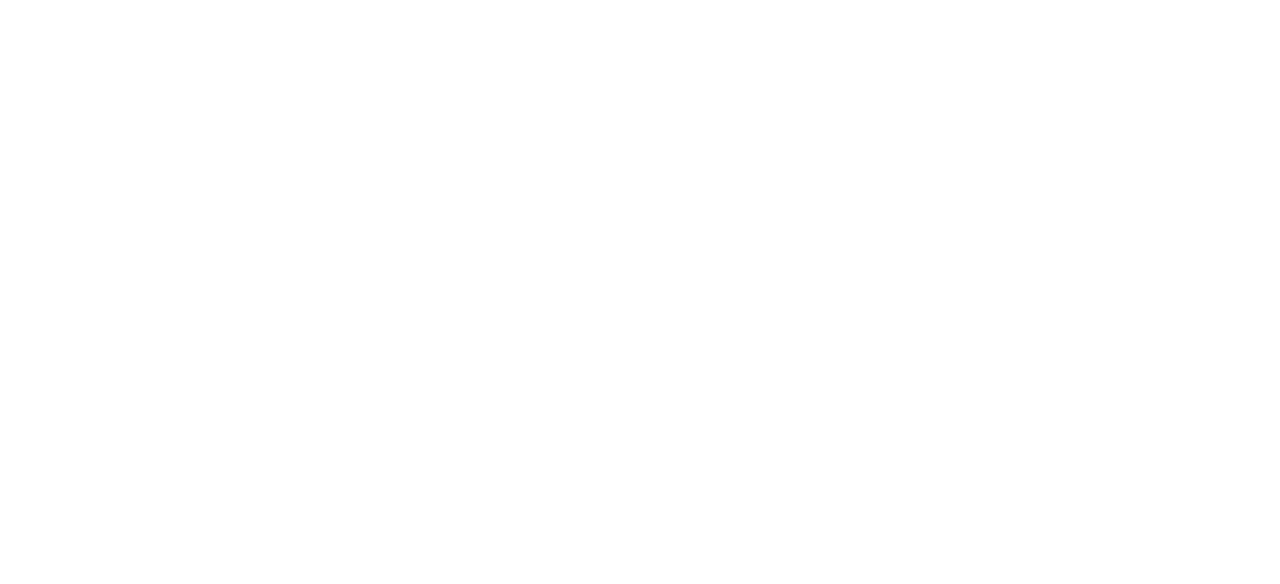
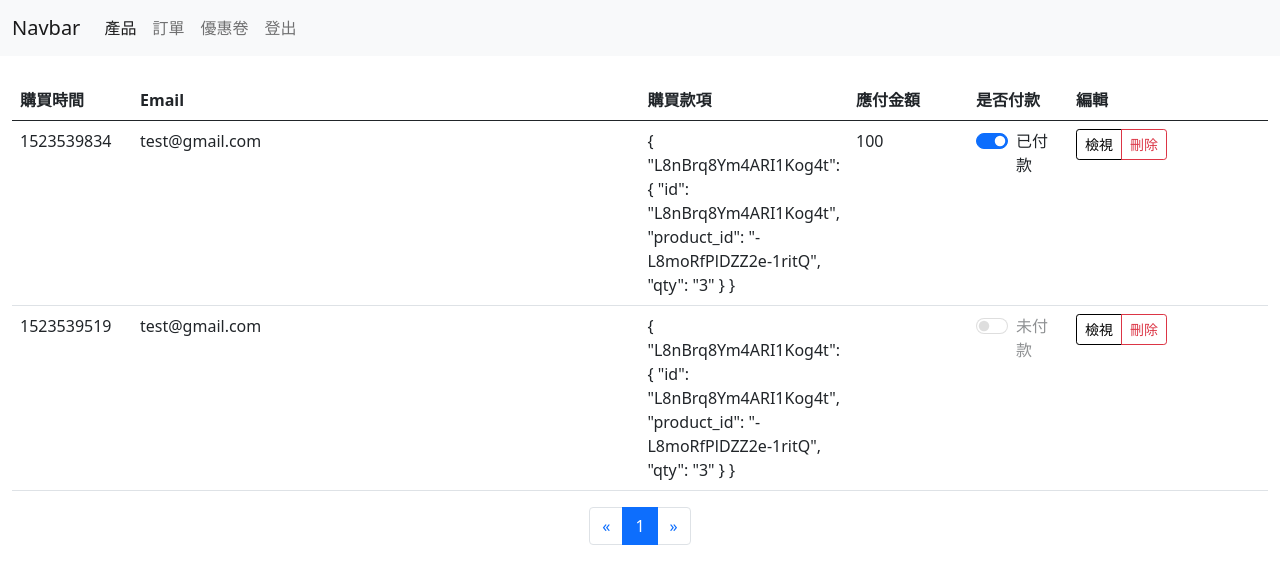
Before and after one commit to kdcl/dopon-project, a Vue app: page /#/dashboard/orders in a window 1280 px wide. Before the commit this address had no page. Shown: the top 584 px of the page. Built offline with nearby package versions, Linux system fonts and the light colour scheme; no server answers.

Commit message:
add order page

```diff
--- a/src/components/Navbar.vue
+++ b/src/components/Navbar.vue
@@ -8,10 +8,14 @@
     <div class="collapse navbar-collapse" id="navbarNav">
       <ul class="navbar-nav">
         <li class="nav-item">
-          <a class="nav-link active" aria-current="page" href="#">Home</a>
+          <a class="nav-link active" aria-current="page" href="#">產品</a>
         </li>
         <li class="nav-item">
-          <a class="nav-link" href="#">Features</a>
+          <!-- <a class="nav-link" href="#">訂單</a> -->
+          <router-link class="nav-link" to="/dashboard/orders">訂單</router-link>
+        </li>
+        <li class="nav-item">
+          <a class="nav-link" href="#">優惠卷</a>
         </li>
         <li class="nav-item">
           <a class="nav-link" href="#" @click.prevent="logout">登出</a>
--- /dev/null
+++ b/src/components/OrderModal.vue
@@ -0,0 +1,134 @@
+<template>
+<!-- <div>fuck</div> -->
+   <div class="modal fade" id="productModal" tabindex="-1" role="dialog"
+      aria-labelledby="exampleModalLabel" aria-hidden="true" ref="modal">
+    <div class="modal-dialog modal-xl" role="document">
+      <div class="modal-content border-0">
+        <div class="modal-header bg-dark text-white">
+          <h5 class="modal-title" id="exampleModalLabel">
+            <span>訂單細節</span>
+          </h5>
+          <button type="button" class="btn-close"
+                  data-bs-dismiss="modal" aria-label="Close"></button>
+        </div>
+        <div class="modal-body">
+          <div class="row">
+            <div class="col-md-4">
+              <h3>用戶資料</h3>
+              <table class="table">
+                <tbody v-if="tempOrder.user">
+                  <tr>
+                    <th style="width: 100px;">姓名</th>
+                    <td>{{ tempOrder.user.name }}</td>
+                  </tr>
+                  <tr>
+                    <th>Email</th>
+                    <td>{{ tempOrder.user.email }}</td>
+                  </tr>
+                  <tr>
+                    <th>電話</th>
+                    <td>{{ tempOrder.user.tel }}</td>
+                  </tr>
+                  <tr>
+                    <th>地址</th>
+                    <td>{{ tempOrder.user.address }}</td>
+                  </tr>
+                </tbody>
+              </table>
+            </div>
+            <div class="col-md-8">
+              <h3>訂單細節</h3>
+              <table class="table">
+                <tbody>
+                  <tr>
+                    <th style="width: 100px">訂單編號</th>
+                    <td>{{ tempOrder.id }}</td>
+                  </tr>
+                  <tr>
+                    <th>下單時間</th>
+                    <td>{{ $filters.date(tempOrder.create_at)}}</td>
+                  </tr>
+                  <tr>
+                    <th>付款時間</th>
+                    <td>
+                      <span v-if="tempOrder.paid_date">
+                        {{ $filters.date(tempOrder.paid_date) }}
+                      </span>
+                      <span v-else>時間不正確</span>
+                    </td>
+                  </tr>
+                  <tr>
+                    <th>付款狀態</th>
+                    <td>
+                      <strong v-if="tempOrder.is_paid" class="text-success">已付款</strong>
+                      <span v-else class="text-muted">尚未付款</span>
+                    </td>
+                  </tr>
+                  <tr>
+                    <th>總金額</th>
+                    <td>
+                      {{ $filters.currency(tempOrder.total) }}
+                    </td>
+                  </tr>
+                </tbody>
+              </table>
+              <h3>選購商品</h3>
+              <table class="table">
+                <thead>
+                  <tr>
+                  </tr>
+                </thead>
+                <tbody>
+                  <tr v-for="item in tempOrder.products" :key="item.id">
+                    <th>
+                      {{ item.product.title }}
+                    </th>
+                    <td>
+                      {{ item.qty }} / {{ item.product.unit }}
+                    </td>
+                    <td class="text-end">
+                      {{ $filters.currency(item.final_total) }}
+                    </td>
+                  </tr>
+                </tbody>
+              </table>
+            </div>
+          </div>
+        </div>
+        <div class="modal-footer">
+          <button type="button" class="btn btn-outline-secondary"
+                  data-bs-dismiss="modal">取消
+          </button>
+          <button type="button" class="btn btn-primary"
+                  @click="$emit('update-order', tempOrder)">確認</button>
+        </div>
+      </div>
+    </div>
+  </div>
+</template>
+<script>
+import modalMixin from '@/mixins/modalMixin'
+
+export default {
+  mixins: [modalMixin],
+  inject: ['emitter'],
+  props: {
+    order: Object,
+    default: function () {
+      return { }
+    }
+  },
+  data () {
+    return {
+      tempOrder: {},
+      isPaid: false
+    }
+  },
+  watch: {
+    order () {
+      this.tempOrder = this.order
+      this.isPaid = this.tempOrder.is_paid
+    }
+  }
+}
+</script>
--- a/src/main.js
+++ b/src/main.js
@@ -2,11 +2,16 @@
 import axios from 'axios'
 import VueAxios from 'vue-axios'
 import Loading from 'vue3-loading-overlay'
+import { currency, date } from './methods/filters'
 import 'vue3-loading-overlay/dist/vue3-loading-overlay.css'
 import App from './App.vue'
 import router from './router'
 
 const app = createApp(App)
+app.config.globalProperties.$filters = {
+  date,
+  currency
+}
 app.use(VueAxios, axios)
 app.use(router)
 app.component('Loading', Loading)
--- /dev/null
+++ b/src/methods/filters.js
@@ -0,0 +1,9 @@
+export function currency (num) {
+  const n = parseInt(num, 10)
+  return `${n.toFixed(0).replace(/./g, (c, i, a) => (i && c !== '.' && ((a.length - i) % 3 === 0) ? `, ${c}`.replace(/\s/g, '') : c))}`
+}
+
+export function date (time) {
+  const localDate = new Date(time * 1000)
+  return localDate.toLocaleDateString()
+}
--- a/src/router/index.js
+++ b/src/router/index.js
@@ -28,6 +28,10 @@
       {
         path: 'products',
         component: () => import('../views/Products.vue')
+      },
+      {
+        path: 'orders',
+        component: () => import('../views/Orders.vue')
       }
     ]
   }
--- /dev/null
+++ b/src/views/Orders.vue
@@ -0,0 +1,167 @@
+<template>
+  <!-- <Loading :active="isLoading"></Loading> -->
+  <table class="table mt-4">
+  <thead>
+    <tr>
+      <th width="120">購買時間</th>
+      <th>Email</th>
+      <th width="120">購買款項</th>
+      <th width="120">應付金額</th>
+      <th width="100">是否付款</th>
+      <th width="200">編輯</th>
+    </tr>
+  </thead>
+  <tbody>
+    <tr v-for="item in orders" :key="item.id">
+      <td>{{item.create_at}}</td>
+      <td>{{item.user.email}}</td>
+      <td class="text-right">
+        {{item.products}}
+      </td>
+      <td class="text-right">
+        {{ item.total }}
+      </td>
+      <td>
+        <div class="form-check form-switch">
+          <input class="form-check-input" type="checkbox" id="flexSwitchCheckDefault" :checked="item.is_paid ? '' : disabled" :disabled="!item.is_paid">
+          <label class="form-check-label" for="flexSwitchCheckDefault">{{item.is_paid ? '已付款': '未付款'}}</label>
+        </div>
+      </td>
+      <td>
+        <div class="btn-group">
+          <button class="btn btn-outline-primary btn-sm" @click="openOrderModal(item)">檢視</button>
+          <button class="btn btn-outline-danger btn-sm" @click="openDelModal(item)">刪除</button>
+        </div>
+      </td>
+    </tr>
+  </tbody>
+</table>
+<Pagination :pages="pagination" @emit-updatePage="getOrders"/>
+<order-modal ref="orderModal" :order="tempOrder" @update-order="updateOrder"></order-modal>
+<del-modal ref="delModal" :item="tempOrder" @del-item="deleteOrder"></del-modal>
+</template>
+
+<script>
+import Pagination from '../components/Pagination.vue'
+import OrderModal from '../components/OrderModal.vue'
+import DelModal from '../components/DelModal.vue'
+const ordersJson = {
+  success: true,
+  orders: [
+    {
+      create_at: 1523539834,
+      id: '-L9u2EUkQSoEmW7QzGLF',
+      is_paid: true,
+      message: '這是留言',
+      paid_date: 1523539924,
+      payment_method: 'credit_card',
+      products: {
+        L8nBrq8Ym4ARI1Kog4t: {
+          id: 'L8nBrq8Ym4ARI1Kog4t',
+          product_id: '-L8moRfPlDZZ2e-1ritQ',
+          qty: '3'
+        }
+      },
+      total: 100,
+      user: {
+        address: 'kaohsiung',
+        email: 'test@gmail.com',
+        name: 'test',
+        tel: '0912346768'
+      },
+      num: 1
+    },
+    {
+      create_at: 1523539519,
+      id: '-L9u11NAE0m0SpSBUDIq',
+      is_paid: false,
+      message: '這是留言',
+      payment_method: 'credit_card',
+      products: {
+        L8nBrq8Ym4ARI1Kog4t: {
+          id: 'L8nBrq8Ym4ARI1Kog4t',
+          product_id: '-L8moRfPlDZZ2e-1ritQ',
+          qty: '3'
+        }
+      },
+      user: {
+        address: 'kaohsiung',
+        email: 'test@gmail.com',
+        name: 'test',
+        tel: '0912346768'
+      },
+      num: 2
+    }
+  ],
+  pagination: {
+    total_pages: 1,
+    current_page: 1,
+    has_pre: false,
+    has_next: false,
+    category: null
+  },
+  messages: []
+}
+export default {
+  components: {
+    Pagination,
+    OrderModal,
+    DelModal
+  },
+  data () {
+    return {
+      orders: [],
+      pagination: {},
+      tempOrder: {},
+      isLoading: false,
+      currentPage: 1
+    }
+  },
+  methods: {
+    getOrders (currentPage = 1) {
+      // const api = `${process.env.VUE_APP_API}api/${process.env.VUE_APP_PATH}/admin/orders?page=${page}`
+      // this.isLoading = true
+      // this.$http.get(api).then(res => {
+      //   console.log(res)
+      // })
+      this.orders = ordersJson.orders
+      this.pagination = { ...ordersJson.pagination }
+      console.log(this.orders)
+    },
+    openOrderModal (item) {
+      this.tempOrder = { ...item }
+      const orderModal = this.$refs.orderModal
+      orderModal.showModal()
+    },
+    openDelModal (item) {
+      this.tempOrder = { ...item }
+      const delModal = this.$refs.delModal
+      delModal.showModal()
+    },
+    updateOrder (item) {
+      const api = `${process.env.VUE_APP_API}api/${process.env.VUE_APP_PATH}/admin/order?${item.id}`
+      this.isLoading = true
+      const paid = {
+        is_paid: item.is_paid
+      }
+      this.$http.put(api, { data: paid }).then(res => {
+        this.isLoading = false
+        this.getOrders(this.currentPage)
+      })
+    },
+    deleteOrder () {
+      const api = `${process.env.VUE_APP_API}api/${process.env.VUE_APP_PATH}/admin/order/${this.tempOrder.id}`
+      this.isLoading = true
+      this.$http.delete(api).then(res => {
+        this.isLoading = false
+        const delComponent = this.$refs.delModal
+        delComponent.hideModal()
+        this.getOrders(this.currentPage)
+      })
+    }
+  },
+  created () {
+    this.getOrders()
+  }
+}
+</script>
--- a/src/views/Products.vue
+++ b/src/views/Products.vue
@@ -19,10 +19,10 @@
       <td>{{product.category}}</td>
       <td>{{product.title}}</td>
       <td class="text-right">
-        {{product.origin_price}}
+        {{$filters.currency(product.origin_price)}}
       </td>
       <td class="text-right">
-        {{product.price}}
+        {{$filters.currency(product.price)}}
       </td>
       <td>
         <span class="text-success" v-if="product.is_enabled">啟用</span>
```
